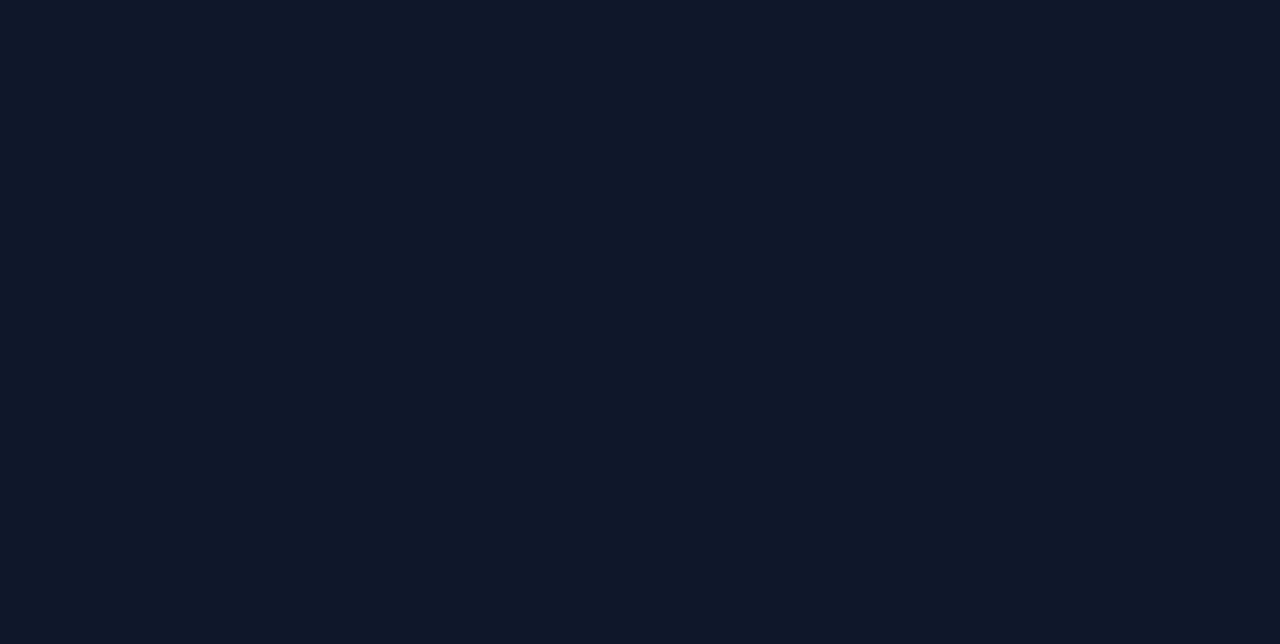
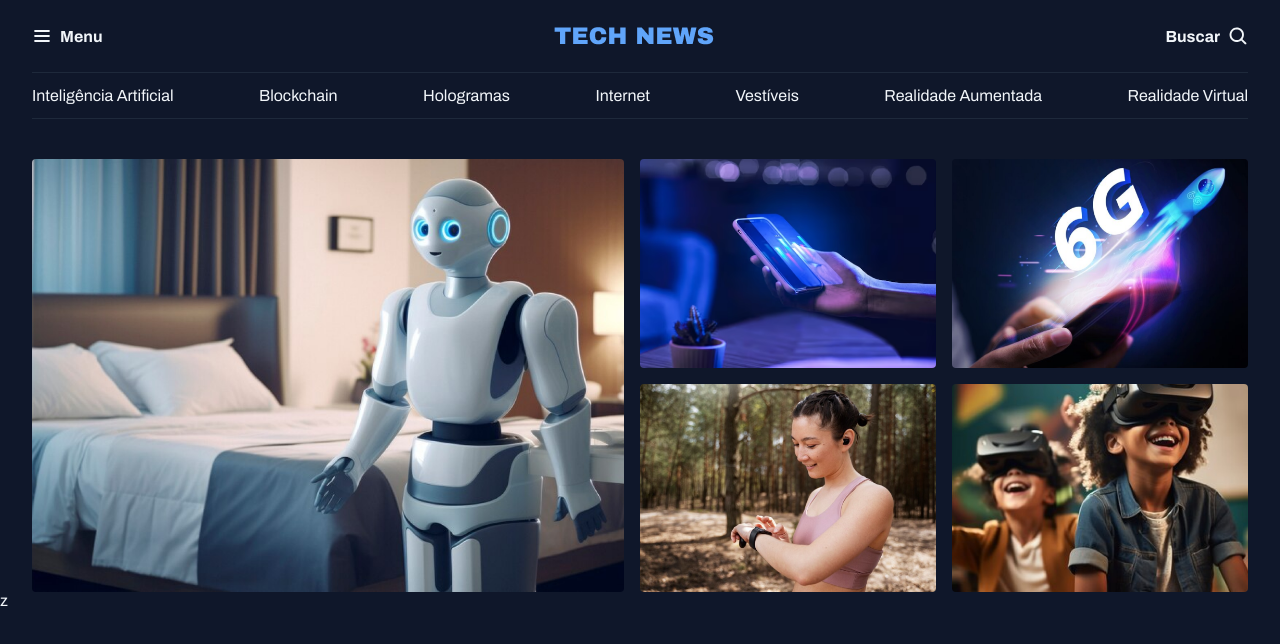
Before and after one commit to mAcosOS-banana/Notice-Pages, a plain HTML site: page pages/index.html in a window 1280 px wide. Drawn offline with Linux system fonts and the light colour scheme.

Commit message:
add header and content section

```diff
--- a/pages/index.html
+++ b/pages/index.html
@@ -1,16 +1,82 @@
 <!DOCTYPE html>
 <html lang="en">
   <head>
+    <link rel="preconnect" href="https://fonts.googleapis.com" />
+    <link rel="preconnect" href="https://fonts.gstatic.com" crossorigin />
+
     <meta charset="UTF-8" />
     <meta name="viewport" content="width=device-width, initial-scale=1.0" />
     <link rel="stylesheet" href="../styles/index.css" />
+    <link
+      href="https://fonts.googleapis.com/css2?family=Archivo:ital,wght@0,100..900;1,100..900&family=Exo+2:ital,wght@0,100..900;1,100..900&family=Open+Sans:ital,wght@0,300..800;1,300..800&family=Ubuntu:ital,wght@0,300;0,400;0,500;0,700;1,300;1,400;1,500;1,700&display=swap"
+      rel="stylesheet"
+    />
     <title>Document</title>
   </head>
   <body>
-    <header>
-      <div id="menu"></div>
-      <div id="logo-main"></div>
-      <div id="search-box"></div>
+    <header class="container">
+      <nav id="primary" class="grid grid-flow-col">
+        <div id="menu">
+          <img src="/assets/icons/List.svg" alt="Menu" />
+          <strong>Menu</strong>
+        </div>
+
+        <div id="logo-main">
+          <img src="/assets/Logo.png" alt="Tech News Logo" />
+        </div>
+
+        <div id="search-box">
+          <strong>Buscar</strong>
+          <img src="/assets/icons/MagnifyingGlass.svg" alt="Search" />
+        </div>
+      </nav>
+
+      <nav id="secondary" class="grid grid-flow-col">
+        <a href="#">Inteligência Artificial</a>
+        <a href="#">Blockchain</a>
+        <a href="#">Hologramas</a>
+        <a href="#">Internet</a>
+        <a href="#">Vestíveis</a>
+        <a href="#">Realidade Aumentada</a>
+        <a href="#">Realidade Virtual</a>
+      </nav>
     </header>
+
+    <main class="grid container">
+      <section id="featured" class="grid grid-flow-col gap-16">
+        <div>
+          <a href="#">
+            <img src="/assets/images/robo.png" alt="" />
+          </a>
+        </div>
+
+        <div class="grid grid-cols-2 gap-16">
+          <div>
+            <a href="#">
+              <img src="/assets/images/cell.png" alt="" />
+            </a>
+          </div>
+
+          <div>
+            <a href="#">
+              <img src="/assets/images/6g.png" alt="" />
+            </a>
+          </div>
+
+          <div>
+            <a href="#">
+              <img src="/assets/images/chinese_woman.png" alt="" />
+            </a>
+          </div>
+
+          <div>
+            <a href="#">
+              <img src="/assets/images/vrkids.png" alt="" />
+            </a>
+          </div>
+        </div>
+      </section>
+    </main>
   </body>
 </html>
+ z
--- a/styles/global.css
+++ b/styles/global.css
@@ -2,6 +2,7 @@
   margin: 0;
   padding: 0;
   box-sizing: border-box;
+  font-family: "Archivo";
 }
 
 :root {
@@ -17,3 +18,31 @@ body {
   color: var(--text-primary-color);
   background-color: var(--bg-color);
 }
+
+a {
+  color: inherit;
+  text-decoration: none;
+}
+
+a:hover {
+  color: var(--brand-color-light);
+}
+
+h1, h2, h2 {
+  font: inherit;
+}
+
+
+img {
+  max-width: 100%;
+}
+
+main {
+  margin-top: 40px;
+}
+
+.container {
+  max-width: 1280px;
+  padding-inline: 32px;
+  margin-inline: auto;
+}
--- /dev/null
+++ b/styles/header.css
@@ -0,0 +1,23 @@
+#primary {
+  padding-block: 20px;
+  div {
+    display: flex;
+    align-items: center;
+    gap: 8px;
+  }
+
+  div:nth-child(2) {
+    margin-inline: auto;
+  }
+
+  div:nth-child(3) {
+    justify-self: end;
+  }
+}
+
+#secondary{
+  padding-block: 14px;
+  border: solid 1px var(--stroke-color);
+  border-inline: none;
+  justify-content: space-between;
+}
--- a/styles/index.css
+++ b/styles/index.css
@@ -1 +1,5 @@
 @import url(global.css);
+@import url(header.css);
+@import url(subheader.css);
+@import url(utility.css);
+@import url(sections.css);
--- /dev/null
+++ b/styles/sections.css
@@ -0,0 +1,7 @@
+#featured {
+  img {
+    height: 100%;
+    object-fit: cover;
+    border-radius: 4px;
+  }
+}
--- /dev/null
+++ b/styles/utility.css
@@ -0,0 +1,15 @@
+.grid {
+  display: grid;
+}
+
+.grid-flow-col {
+  grid-auto-flow: column;
+}
+
+.grid-cols-2 {
+  grid-template-columns: 1fr 1fr;
+}
+
+.gap-16 {
+  gap: 16px;
+}
```
Also changed, not shown: styles/subheader.css (added).
